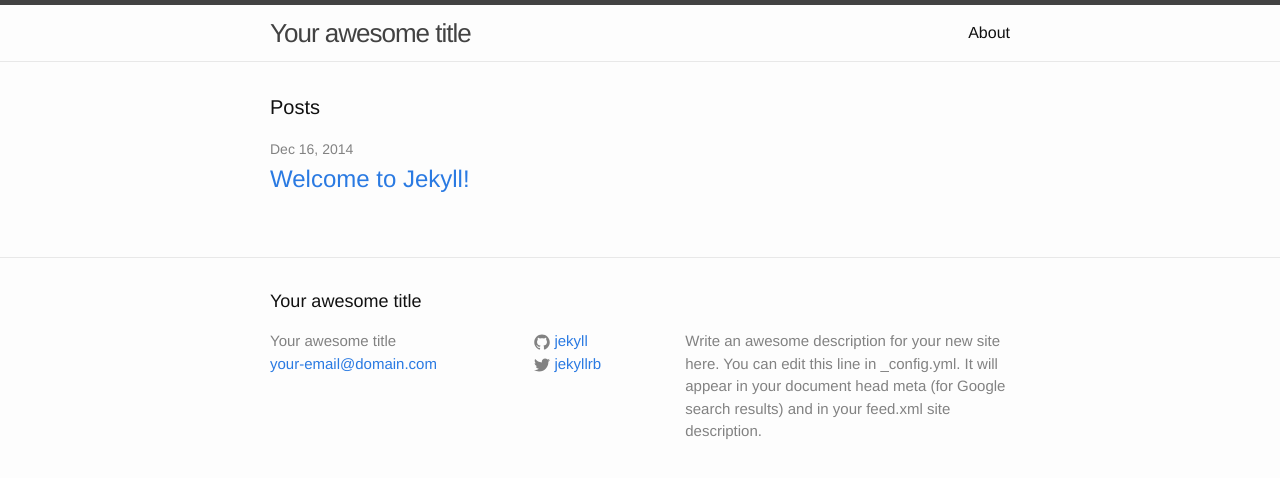
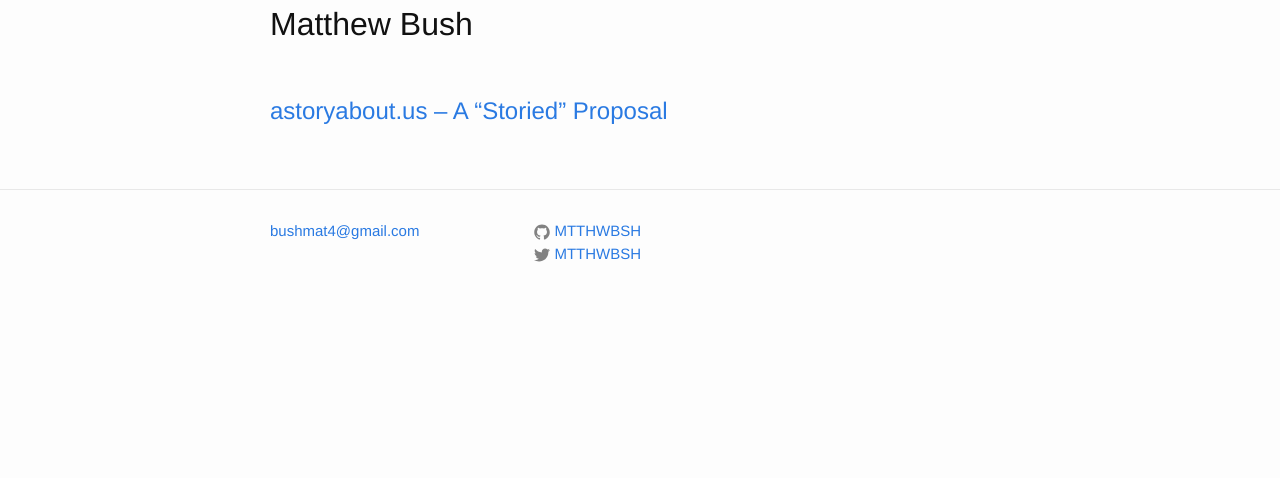
Before and after one commit to MTTHWBSH/Jekyll-Porter, a Jekyll site: the page built from index.html, in a window 1280 px wide. Shown: the top 478 px of the page. Built offline with Jekyll 4.4.1, drawn with Linux system fonts in a browser that asks for light colours.

Commit message:
trim and first post

```diff
--- a/_config.yml
+++ b/_config.yml
@@ -1,14 +1,10 @@
 # Site settings
-title: Your awesome title
-email: your-email@domain.com
-description: > # this means to ignore newlines until "baseurl:"
-  Write an awesome description for your new site here. You can edit this
-  line in _config.yml. It will appear in your document head meta (for
-  Google search results) and in your feed.xml site description.
-baseurl: "" # the subpath of your site, e.g. /blog/
-url: "http://yourdomain.com" # the base hostname & protocol for your site
-twitter_username: jekyllrb
-github_username:  jekyll
+title: Matthew Bush
+email: bushmat4@gmail.com
+baseurl: ""
+url: "http://mtthwbsh.com"
+twitter_username: MTTHWBSH
+github_username:  MTTHWBSH
 
 # Build settings
 markdown: kramdown
--- a/_includes/footer.html
+++ b/_includes/footer.html
@@ -2,12 +2,9 @@
 
   <div class="wrapper">
 
-    <h2 class="footer-heading">{{ site.title }}</h2>
-
     <div class="footer-col-wrapper">
       <div class="footer-col  footer-col-1">
         <ul class="contact-list">
-          <li>{{ site.title }}</li>
           <li><a href="mailto:{{ site.email }}">{{ site.email }}</a></li>
         </ul>
       </div>
@@ -44,10 +41,6 @@
           {% endif %}
         </ul>
       </div>
-
-      <div class="footer-col  footer-col-3">
-        <p class="text">{{ site.description }}</p>
-      </div>
     </div>
 
   </div>
--- a/_includes/header.html
+++ b/_includes/header.html
@@ -1,17 +1,8 @@
-<header class="site-header">
+<header>
 
   <div class="wrapper">
 
-    <a class="site-title" href="{{ site.baseurl }}/">{{ site.title }}</a>
-
-    <nav class="site-nav">
-      <a href="#" class="menu-icon">
-        <svg viewBox="0 0 18 15">
-          <path fill="#424242" d="M18,1.484c0,0.82-0.665,1.484-1.484,1.484H1.484C0.665,2.969,0,2.304,0,1.484l0,0C0,0.665,0.665,0,1.484,0 h15.031C17.335,0,18,0.665,18,1.484L18,1.484z"/>
-          <path fill="#424242" d="M18,7.516C18,8.335,17.335,9,16.516,9H1.484C0.665,9,0,8.335,0,7.516l0,0c0-0.82,0.665-1.484,1.484-1.484 h15.031C17.335,6.031,18,6.696,18,7.516L18,7.516z"/>
-          <path fill="#424242" d="M18,13.516C18,14.335,17.335,15,16.516,15H1.484C0.665,15,0,14.335,0,13.516l0,0 c0-0.82,0.665-1.484,1.484-1.484h15.031C17.335,12.031,18,12.696,18,13.516L18,13.516z"/>
-        </svg>
-      </a>
+    <h1>{{ site.title }}</h1>
 
       <div class="trigger">
         {% for page in site.pages %}
@@ -20,7 +11,6 @@
           {% endif %}
         {% endfor %}
       </div>
-    </nav>
 
   </div>
 
--- a/_layouts/post.html
+++ b/_layouts/post.html
@@ -5,7 +5,6 @@ layout: default
 
   <header class="post-header">
     <h1 class="post-title">{{ page.title }}</h1>
-    <p class="post-meta">{{ page.date | date: "%b %-d, %Y" }}{% if page.author %} • {{ page.author }}{% endif %}{% if page.meta %} • {{ page.meta }}{% endif %}</p>
   </header>
 
   <article class="post-content">
--- a/index.html
+++ b/index.html
@@ -4,13 +4,9 @@ layout: default
 
 <div class="home">
 
-  <h1 class="page-heading">Posts</h1>
-
   <ul class="post-list">
     {% for post in site.posts %}
       <li>
-        <span class="post-meta">{{ post.date | date: "%b %-d, %Y" }}</span>
-
         <h2>
           <a class="post-link" href="{{ post.url | prepend: site.baseurl }}">{{ post.title }}</a>
         </h2>
```
Also changed, not shown: _posts/2013-07-20-astoryabout-us-convincing-my-best-friend-to-marry-me.md (added, +35 -0 lines), _posts/2014-12-16-welcome-to-jekyll.markdown (deleted, +0 -25 lines), about.md (deleted, +0 -11 lines), feed.xml (deleted, +0 -30 lines), 2 other files.
